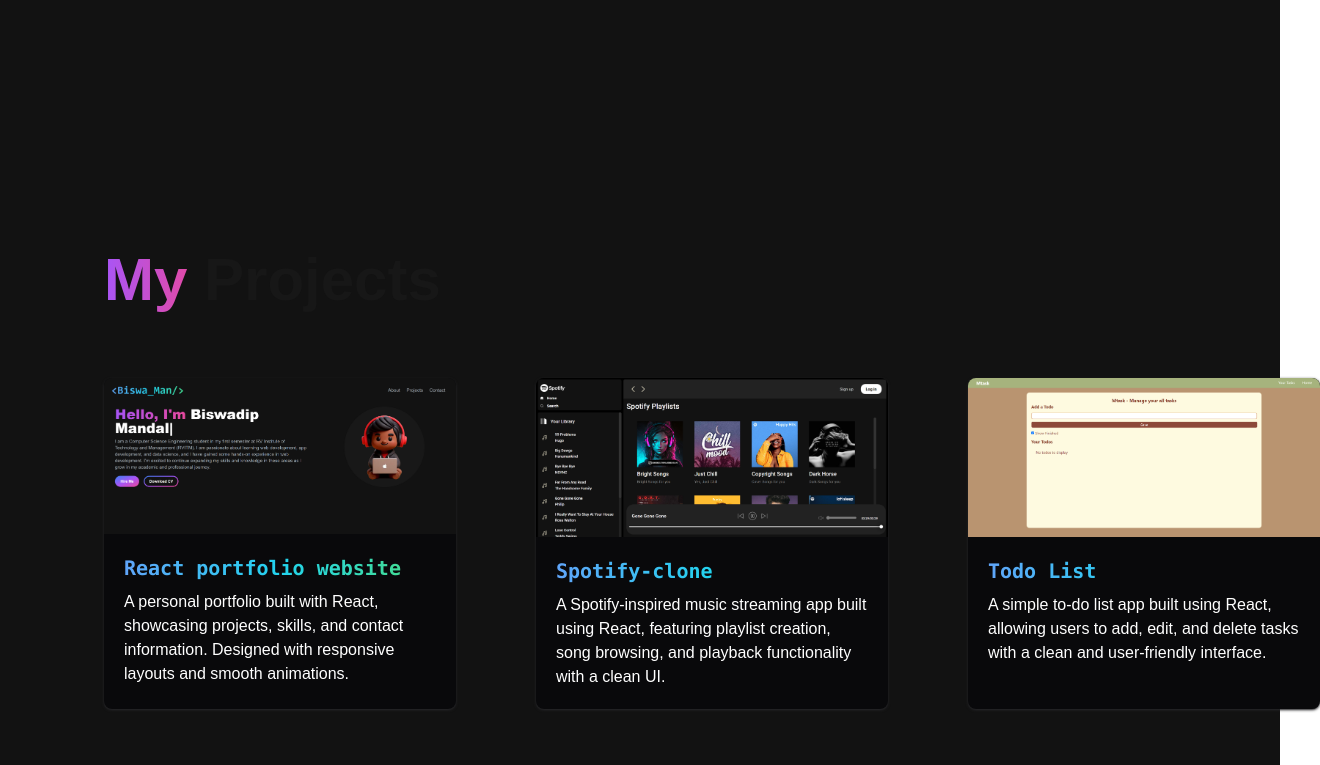
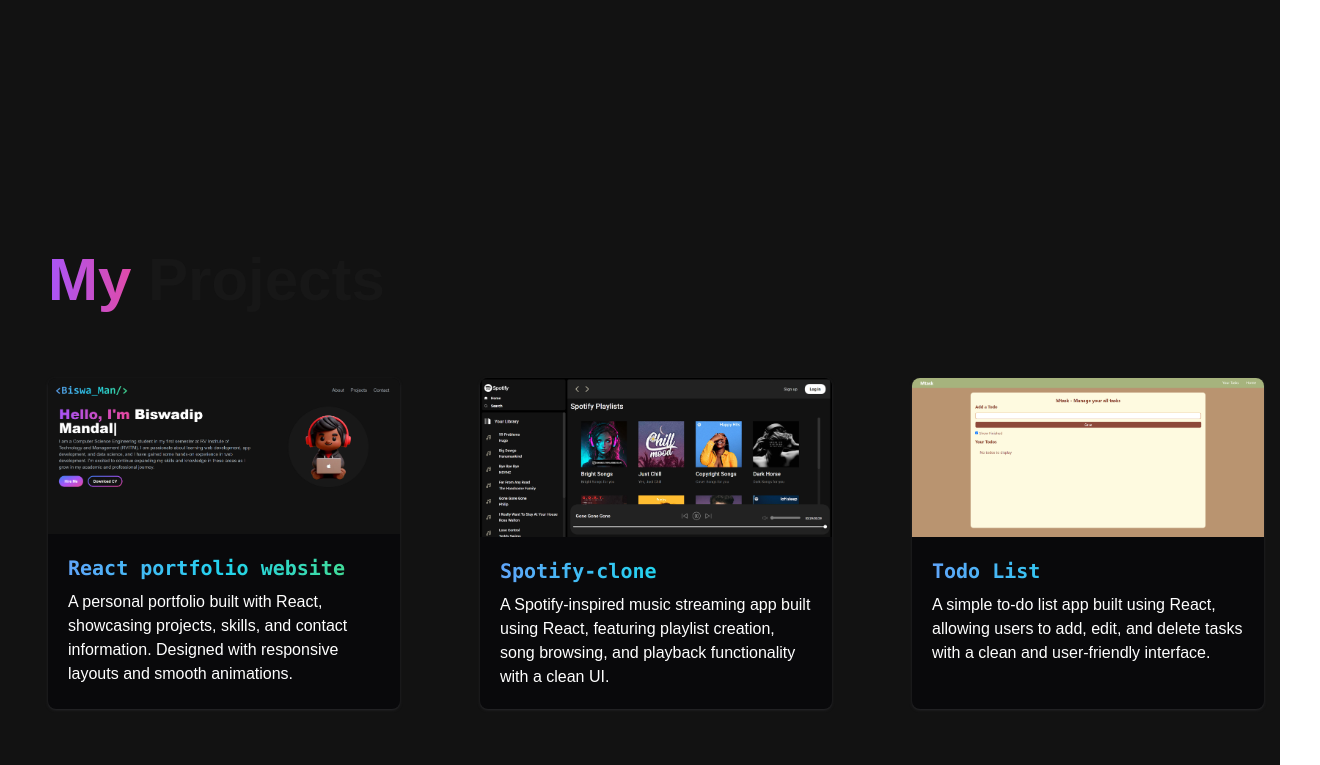
Before and after one commit to biswaisop/portFolio, a Next.js app: page / in a window 1280 px wide. Shown: the part 1355-2120 px from the top of the page, 1320 px wide, since content can reach past the window. Built offline with nearby package versions, Linux system fonts and the light colour scheme.

Commit message:
phone project margin fix

```diff
--- a/app/Componrnts/Projects/Projects.jsx
+++ b/app/Componrnts/Projects/Projects.jsx
@@ -3,7 +3,7 @@
 
 const Projects = () => {
   return (
-    <div className="container max-w-screen-xl mx-14">
+    <div className="container max-w-screen-xl mx-14 sm:mx-auto">
       <div className="ml-4 lg:ml-8 mt-3 sm:mt-0 mb-8 sm:mb-0">
         <div className="">
           <h1 className="font-extrabold text-4xl lg:text-6xl mb-4 text-left">
```
